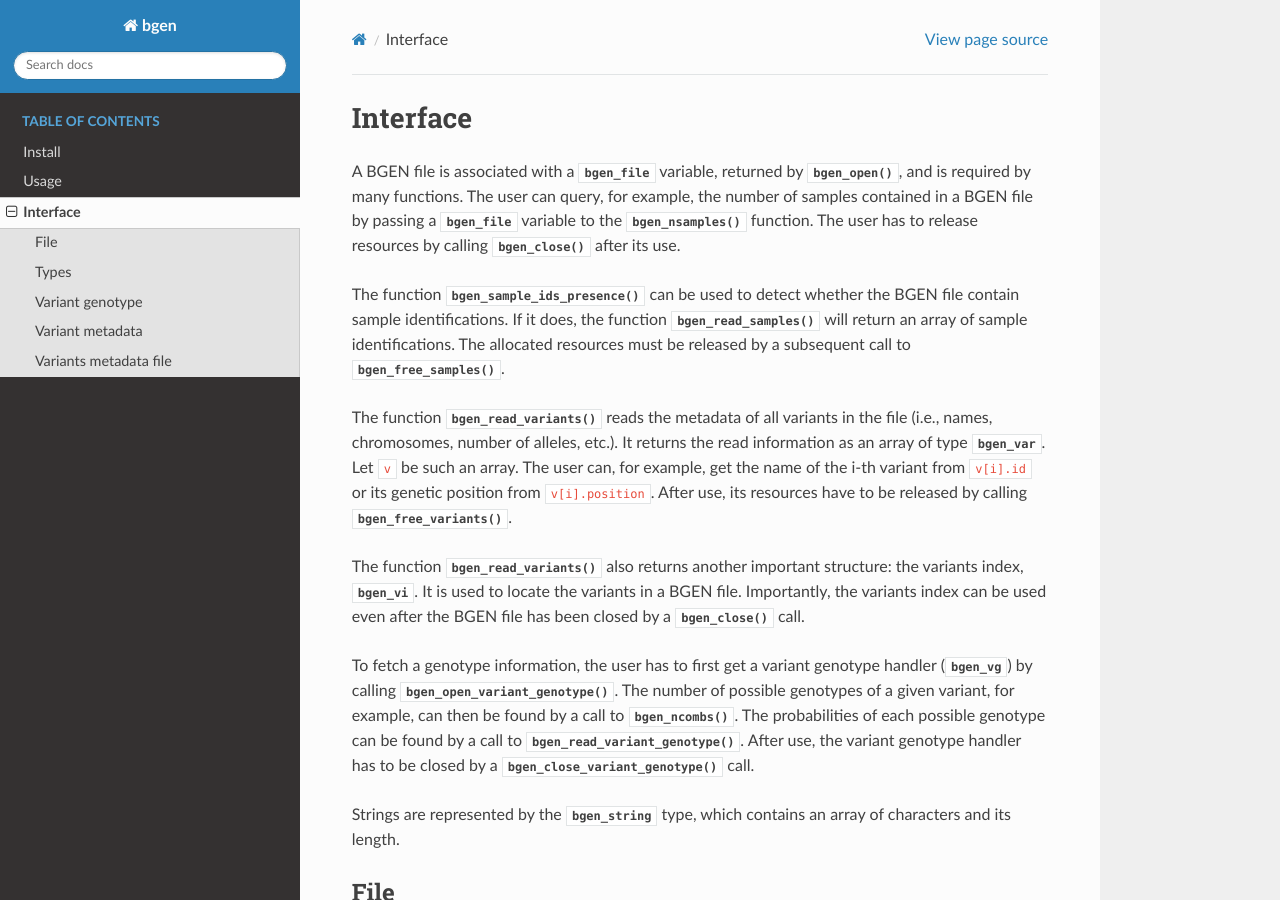
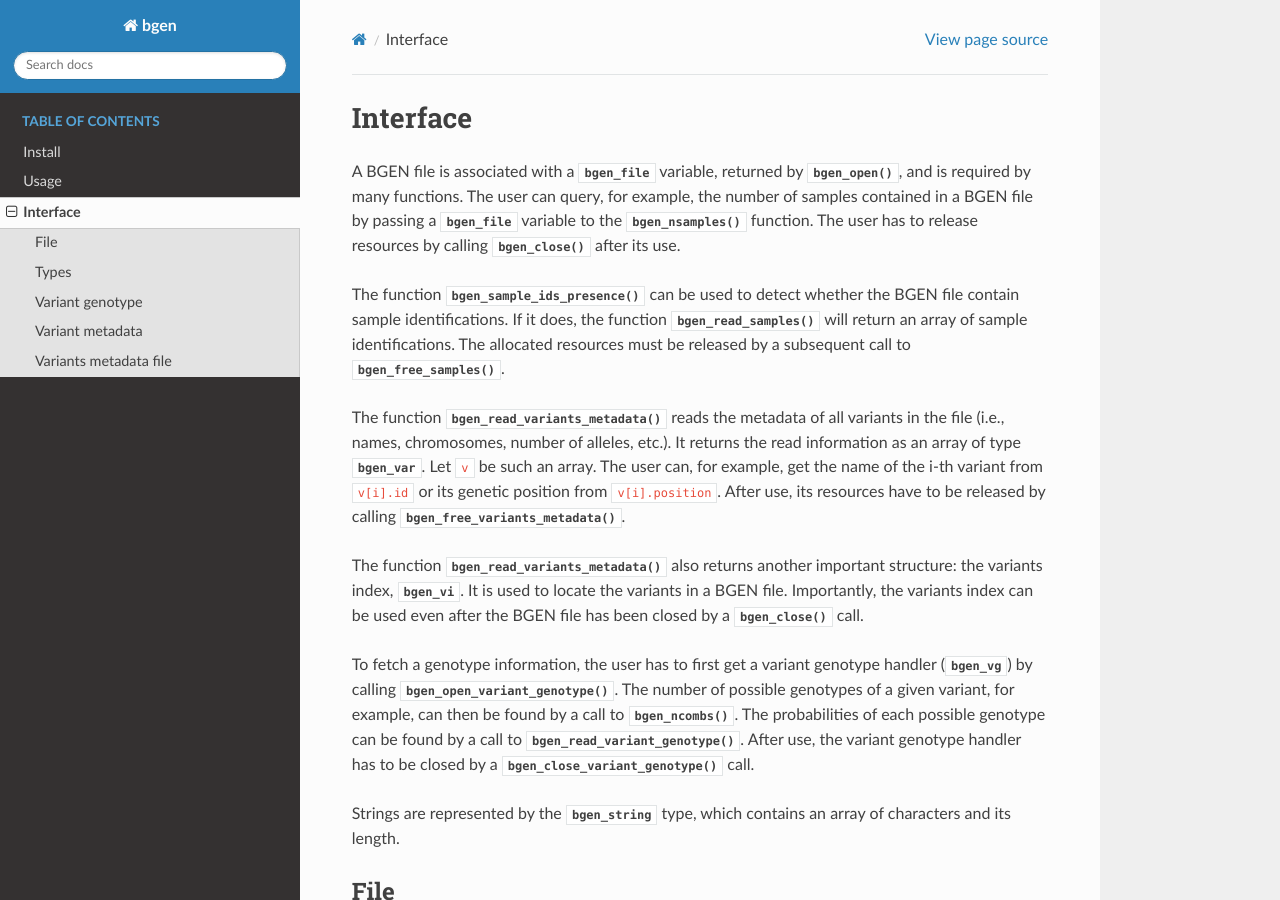
Before and after one commit to limix/bgen, a Sphinx documentation site: the page built from doc/api.rst, in a window 1280 px wide and 900 px high. Built offline with Sphinx 7.4.7 and the Read the Docs theme 2.0.0, drawn with Linux system fonts in a browser that asks for light colours; some of the changed text lies outside the part shown.

Commit message:
variants metadata naming

```diff
--- a/doc/api.rst
+++ b/doc/api.rst
@@ -17,16 +17,16 @@ of sample identifications.
 The allocated resources must be released by a subsequent call to
 :c:func:`bgen_free_samples`.
 
-The function :c:func:`bgen_read_variants` reads the metadata of all variants
+The function :c:func:`bgen_read_variants_metadata` reads the metadata of all variants
 in the file (i.e., names, chromosomes, number of alleles, etc.).
 It returns the read information as an array of type :c:type:`bgen_var`.
 Let ``v`` be such an array.
 The user can, for example, get the name of the i-th variant from
 ``v[i].id`` or its genetic position from ``v[i].position``.
 After use, its resources have to be released by calling
-:c:func:`bgen_free_variants`.
+:c:func:`bgen_free_variants_metadata`.
 
-The function :c:func:`bgen_read_variants` also returns another important
+The function :c:func:`bgen_read_variants_metadata` also returns another important
 structure: the variants index, :c:type:`bgen_vi`.
 It is used to locate the variants in a BGEN file.
 Importantly, the variants index can be used even after the BGEN file has
@@ -226,7 +226,7 @@ Variant genotype
 Variant metadata
 ^^^^^^^^^^^^^^^^
 
-.. c:function:: struct bgen_var* bgen_read_variants(struct bgen_file* bgen,\
+.. c:function:: struct bgen_var* bgen_read_variants_metadata(struct bgen_file* bgen,\
     struct bgen_vi** vi, int verbose)
 
     Read variants metadata and index.
@@ -235,7 +235,7 @@ Variant metadata
     :c:func:`bgen_load_variants_metadata` to read that information from a file
     created by calling :c:func:`bgen_store_variants_metadata`.
 
-    Remember to call :c:func:`bgen_free_variants` on the returned array
+    Remember to call :c:func:`bgen_free_variants_metadata` on the returned array
     to release allocated resources after the interaction has finished.
 
     :param bgen: bgen file handler.
@@ -243,7 +243,7 @@ Variant metadata
     :param verbose: ``1`` to show progress or ``0`` to disable output.
     :return: variants information.
 
-.. c:function:: void bgen_free_variants(const struct bgen_file* bgen,\
+.. c:function:: void bgen_free_variants_metadata(const struct bgen_file* bgen,\
     struct bgen_var* variants)
 
     Free memory associated with variants metadata.
```
Also changed, not shown: 6 other files.
